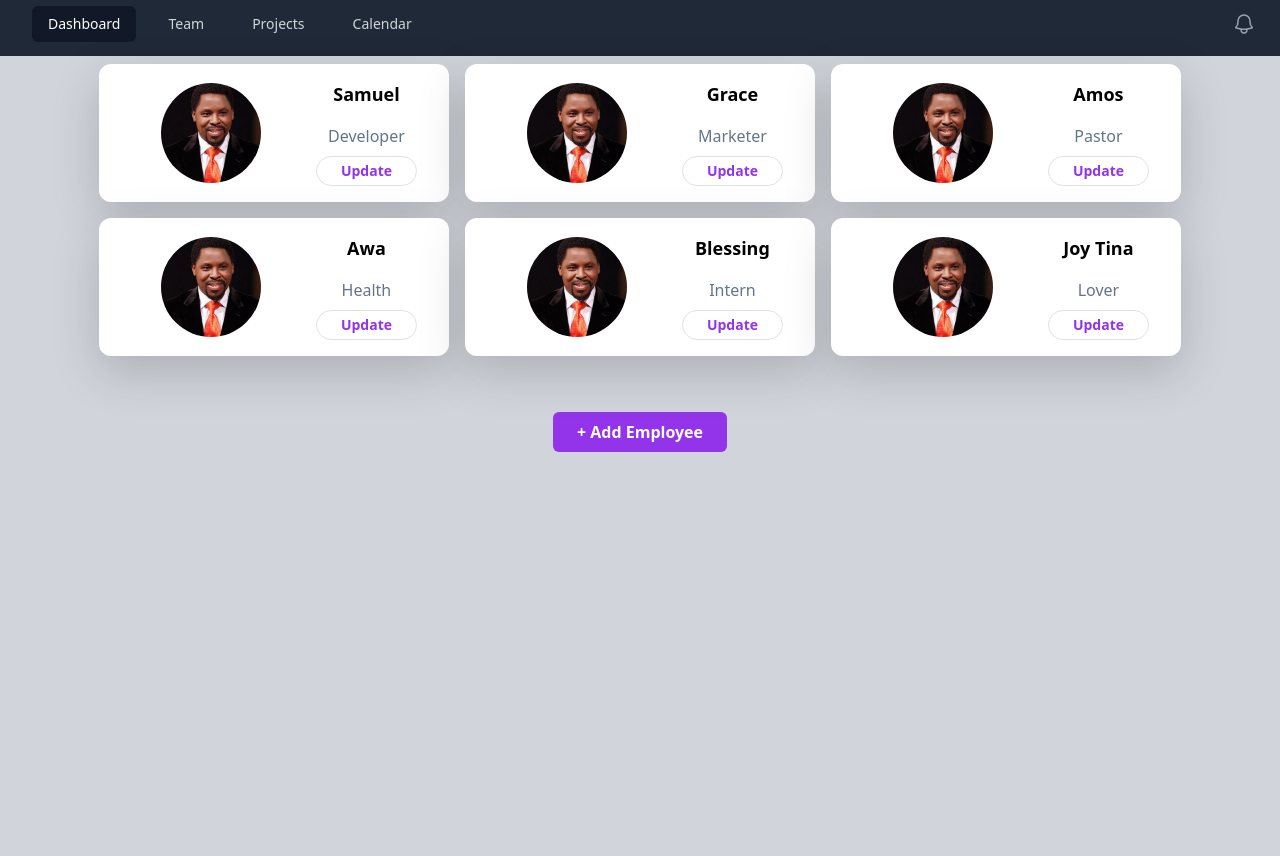
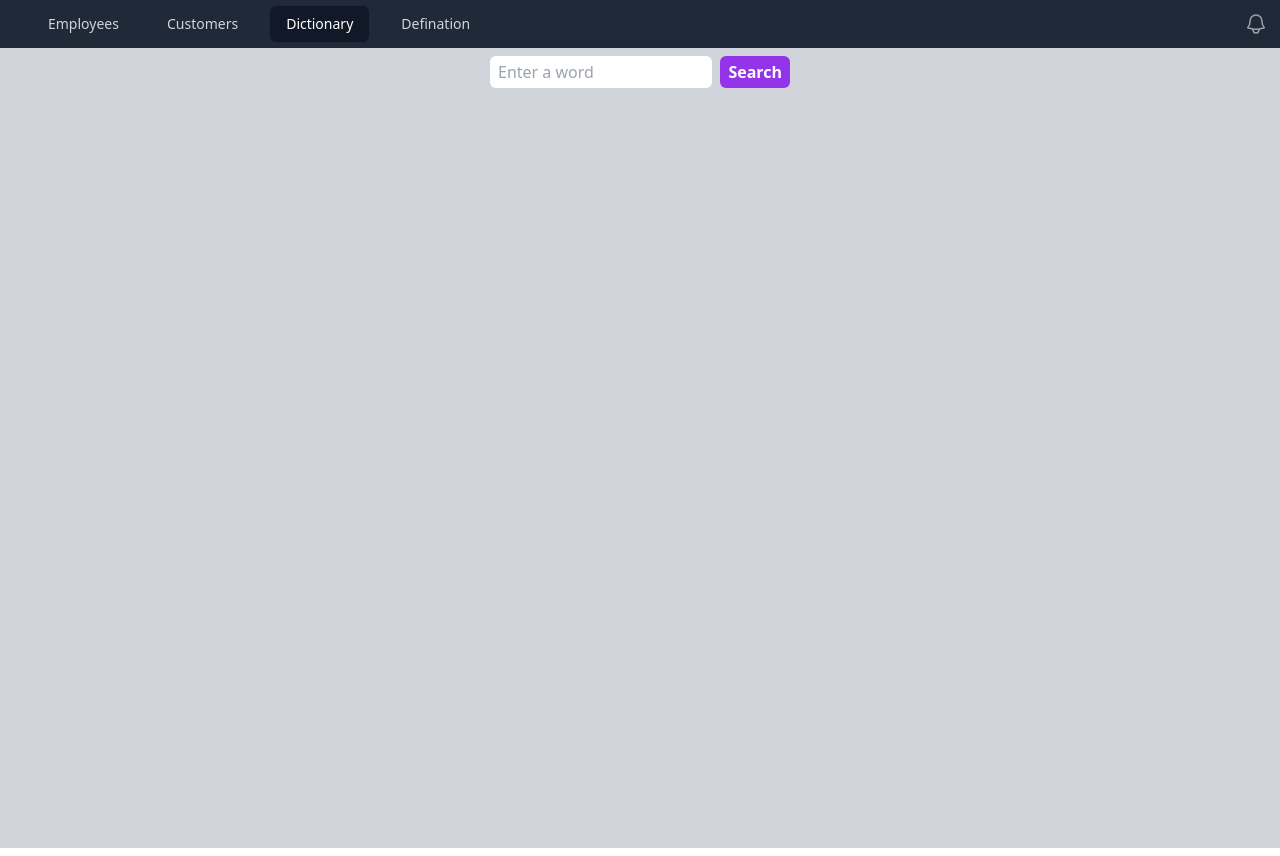
Before and after one commit to andybest227/first_reactApp, a React (Create React App) app: page /dictionary in a window 1280 px wide. Built offline with nearby package versions, Linux system fonts and the light colour scheme.

Commit message:
done with dictionary

```diff
--- a/package.json
+++ b/package.json
@@ -11,6 +11,7 @@
     "react": "^18.3.1",
     "react-bootstrap": "^2.10.8",
     "react-dom": "^18.3.1",
+    "react-router-dom": "^6.28.2",
     "react-scripts": "^5.0.1",
     "uuid": "^11.0.5"
   },
--- a/src/App.js
+++ b/src/App.js
@@ -1,18 +1,28 @@
 import "./index.css";
-import Employee from "./components/Employee";
-import { useState } from "react";
-import { v4 as uuidv4 } from "uuid";
-import AddEmployee from "./components/AddEmployee";
-import EditEmployee from "./components/EditEmployee";
 import Header from "./components/header";
 import Employees from "./pages/Employees";
+import { BrowserRouter, Routes, Route } from "react-router-dom"
+import Customers from "./pages/Customers";
+import Dictionary from "./pages/Dictionary";
+import Defination from "./pages/Defination";
+import NotFound from "./components/NotFound";
 
 function App() {
 
   return (
-    <Header>
-      <Employees />
-    </Header>
+    <BrowserRouter>
+      <Header>
+        <Routes>
+          <Route path="/employees" element={<Employees />} />
+          <Route path="/dictionary" element={<Dictionary />} />
+          <Route path="/dictionary/:search" element={<Defination />} />
+          <Route path="/customers" element={<Customers />} />
+          <Route path="/404" element={<NotFound />} />
+          <Route path="*" element={<NotFound />} />
+        </Routes>
+      </Header>
+    </BrowserRouter>
+
   );
 }
 
--- /dev/null
+++ b/src/components/DefinitionSearch.js
@@ -0,0 +1,27 @@
+
+import { useState, useEffect } from "react";
+import { useNavigate } from "react-router-dom";
+
+export default function DefinitionSearch() {
+    const [word, setWord] = useState('');
+    const navigate = useNavigate();
+    return (
+        <form
+            className="flex space-between space-x-2 max-w-[300px]"
+            onSubmit={() => {
+                navigate("/dictionary/" + word);
+            }}>
+            <input
+                className="shrink min-w-0 px-2 py-1 rounded"
+                type="text"
+                placeholder="Enter a word"
+                onChange={(e) => {
+                    setWord(e.target.value)
+                }}
+            />
+            <button className="bg-purple-600 hover:bg-purple-700 text-white font-bold rounded py-1 px-2">
+                Search
+            </button>
+        </form>
+    )
+}
--- /dev/null
+++ b/src/components/NotFound.js
@@ -0,0 +1,3 @@
+export default function NotFound() {
+    return <p>The page you are looking was not found</p>;
+}
--- a/src/components/header.jsx
+++ b/src/components/header.jsx
@@ -1,11 +1,12 @@
 import { Disclosure, DisclosureButton, DisclosurePanel, Menu, MenuButton, MenuItem, MenuItems } from '@headlessui/react'
 import { Bars3Icon, BellIcon, XMarkIcon } from '@heroicons/react/24/outline'
+import { NavLink } from 'react-router-dom'
 
 const navigation = [
-    { name: 'Dashboard', href: '#', current: true },
-    { name: 'Team', href: '#', current: false },
-    { name: 'Projects', href: '#', current: false },
-    { name: 'Calendar', href: '#', current: false },
+    { name: 'Employees', href: '/employees' },
+    { name: 'Customers', href: '/customers' },
+    { name: 'Dictionary', href: '/dictionary' },
+    { name: 'Defination', href: '/definition' },
 ]
 
 function classNames(...classes) {
@@ -14,6 +15,7 @@ function classNames(...classes) {
 
 export default function Header(props) {
     return (
+        <>
             <Disclosure as="nav" className="bg-gray-800">
                 <div className="mx-auto max-w-7xl px-2 sm:px-6 lg:px-8">
                     <div className="relative flex h-12 items-center justify-between">
@@ -30,17 +32,21 @@ export default function Header(props) {
                             <div className="hidden sm:ml-6 sm:block">
                                 <div className="flex space-x-4">
                                     {navigation.map((item) => (
-                                    <a
+                                        <NavLink
                                             key={item.name}
-                                        href={item.href}
-                                        aria-current={item.current ? 'page' : undefined}
-                                        className={classNames(
-                                            item.current ? 'no-underline bg-gray-900 text-white' : 'text-gray-300 hover:bg-gray-700 hover:text-white',
-                                            'no-underline rounded-md px-3 py-2 text-sm font-medium',
-                                        )}
+                                            to={item.href}
+                                            className={({ isActive }) => {
+                                                return (
+                                                    'no-underline rounded-md px-3 py-2 text-sm font-medium ' +
+                                                    (!isActive
+                                                        ? 'text-gray-300 hover:bg-gray-700 hover:text-white' :
+                                                        'bg-gray-900 text-white'
+                                                    )
+                                                )
+                                            }}
                                         >
                                             {item.name}
-                                    </a>
+                                        </NavLink>
                                     ))}
                                 </div>
                             </div>
@@ -54,39 +60,6 @@ export default function Header(props) {
                                 <span className="sr-only">View notifications</span>
                                 <BellIcon aria-hidden="true" className="size-6" />
                             </button>
-
-                        {/* Profile dropdown */}
-                        <Menu as="div" className="relative ml-3">
-                            <MenuItems
-                                transition
-                                className="absolute right-0 z-10 mt-2 w-48 origin-top-right rounded-md bg-white py-1 ring-1 shadow-lg ring-black/5 transition focus:outline-hidden data-closed:scale-95 data-closed:transform data-closed:opacity-0 data-enter:duration-100 data-enter:ease-out data-leave:duration-75 data-leave:ease-in"
-                            >
-                                <MenuItem>
-                                    <a
-                                        href="#"
-                                        className="block px-4 py-2 text-sm text-gray-700 data-focus:bg-gray-100 data-focus:outline-hidden"
-                                    >
-                                        Your Profile
-                                    </a>
-                                </MenuItem>
-                                <MenuItem>
-                                    <a
-                                        href="#"
-                                        className="block px-4 py-2 text-sm text-gray-700 data-focus:bg-gray-100 data-focus:outline-hidden"
-                                    >
-                                        Settings
-                                    </a>
-                                </MenuItem>
-                                <MenuItem>
-                                    <a
-                                        href="#"
-                                        className="block px-4 py-2 text-sm text-gray-700 data-focus:bg-gray-100 data-focus:outline-hidden"
-                                    >
-                                        Sign out
-                                    </a>
-                                </MenuItem>
-                            </MenuItems>
-                        </Menu>
                         </div>
                     </div>
                 </div>
@@ -94,22 +67,30 @@ export default function Header(props) {
                 <DisclosurePanel className="sm:hidden">
                     <div className="space-y-1 px-2 pt-2 pb-3">
                         {navigation.map((item) => (
-                        <DisclosureButton
+                            <NavLink
                                 key={item.name}
-                            as="a"
-                            href={item.href}
-                            aria-current={item.current ? 'page' : undefined}
-                            className={classNames(
-                                item.current ? 'no-underline bg-gray-900 text-white' : 'text-gray-300 hover:bg-gray-700 hover:text-white',
-                                'no-underline block rounded-md px-3 py-2 text-base font-medium',
-                            )}
+                                to={item.href}
+                                className={({ isActive }) => {
+                                    return (
+                                        'no-underline block rounded-md px-3 py-2 text-base font-medium ' +
+                                        (!isActive
+                                            ? 'text-gray-300 hover:bg-gray-700 hover:text-white' :
+                                            'bg-gray-900 text-white'
+                                        )
+                                    )
+                                }}
                             >
                                 {item.name}
-                        </DisclosureButton>
+                            </NavLink>
                         ))}
                     </div>
                 </DisclosurePanel>
+            </Disclosure>
+            <div className='bg-gray-300 min-h-screen p-2'>
+                <div className='max-w-7xl mx-auto'>
                     {props.children}
-        </Disclosure>
+                </div>
+            </div>
+        </>
     )
 }
--- /dev/null
+++ b/src/pages/Customers.js
@@ -0,0 +1,7 @@
+export default function Customers() {
+    return (
+        <>
+            <h1>This is customers page</h1>
+        </>
+    )
+}
--- /dev/null
+++ b/src/pages/Defination.js
@@ -0,0 +1,80 @@
+import { useEffect, useState } from "react";
+import { Link, useNavigate, useParams } from "react-router-dom";
+import { v4 as uuidv4 } from 'uuid';
+import NotFound from "../components/NotFound";
+import DefinitionSearch from "../components/DefinitionSearch";
+
+export default function Defination() {
+
+    const [word, setWord] = useState();
+    const [notFound, setNotFound] = useState(false);
+    const [error, setError] = useState(false);
+    let { search } = useParams();
+    const navigate = useNavigate();
+
+    const url = 'https://api.dictionaryapi.dev/api/v2/entries/en/';
+    //const url = 'https://api.dictilfkfkdkslsonaryapi.dev/api/v2/entries/en/';
+
+
+    useEffect(() => {
+        fetch(url + search)
+            .then((res) => {
+                console.log(res.status);
+                if (res.status === 404) {
+                    setNotFound(true);
+                }
+
+                if (!res.ok) {
+                    setError(true);
+                    throw new Error("Something went wrong");
+                }
+
+                return res.json();
+            })
+            .then((data) => {
+                setWord(data[0].meanings);
+
+            })
+            .catch((e) => {
+                console.log(e.message + ": ");
+            })
+            ;
+
+    }, []);
+
+    if (notFound === true) {
+        return (
+            <>
+                <NotFound />
+                <Link to="/dictionary">Search another</Link>
+            </>
+        )
+    }
+    if (error === true) {
+        console.log("Here...");
+        return (
+            <>
+                <p>Something was wrong, try again!</p>
+                <Link to="/dictionary">Search another</Link>
+            </>
+        );
+    }
+    return (
+        <>
+            {word ? (
+                <>
+                    <h2>Here are the definations:</h2>
+                    {word.map((meaning) => {
+                        return (
+                            <p key={uuidv4()}>
+                                <strong> {meaning.partOfSpeech + ": "}</strong>
+                                {meaning.definitions[0].definition}
+                            </p>
+                        )
+                    })}
+                    <DefinitionSearch />
+                </>
+            ) : "Loading..."}
+        </>
+    );
+}
--- /dev/null
+++ b/src/pages/Dictionary.js
@@ -0,0 +1,9 @@
+import DefinitionSearch from "../components/DefinitionSearch";
+
+export default function Dictionary() {
+    return (
+        <div className="flex justify-center">
+            <DefinitionSearch />
+        </div>
+    )
+}
--- a/src/pages/Employees.js
+++ b/src/pages/Employees.js
@@ -70,10 +70,10 @@ function Employees() {
 
   const showEmployees = true;
   return (
-    <div className="App bg-gray-300 min-h-screen">
+    <div className="">
       {showEmployees ? (
         <>
-          <div className="flex flex-wrap justify-center my-2">
+          <div className="flex flex-wrap justify-center">
 
             {employees.map((employee) => {
 
```
Also changed, not shown: 1 other file (tests, documents, lock files or other folders). Lines whose indentation alone changed are shown as unchanged.
